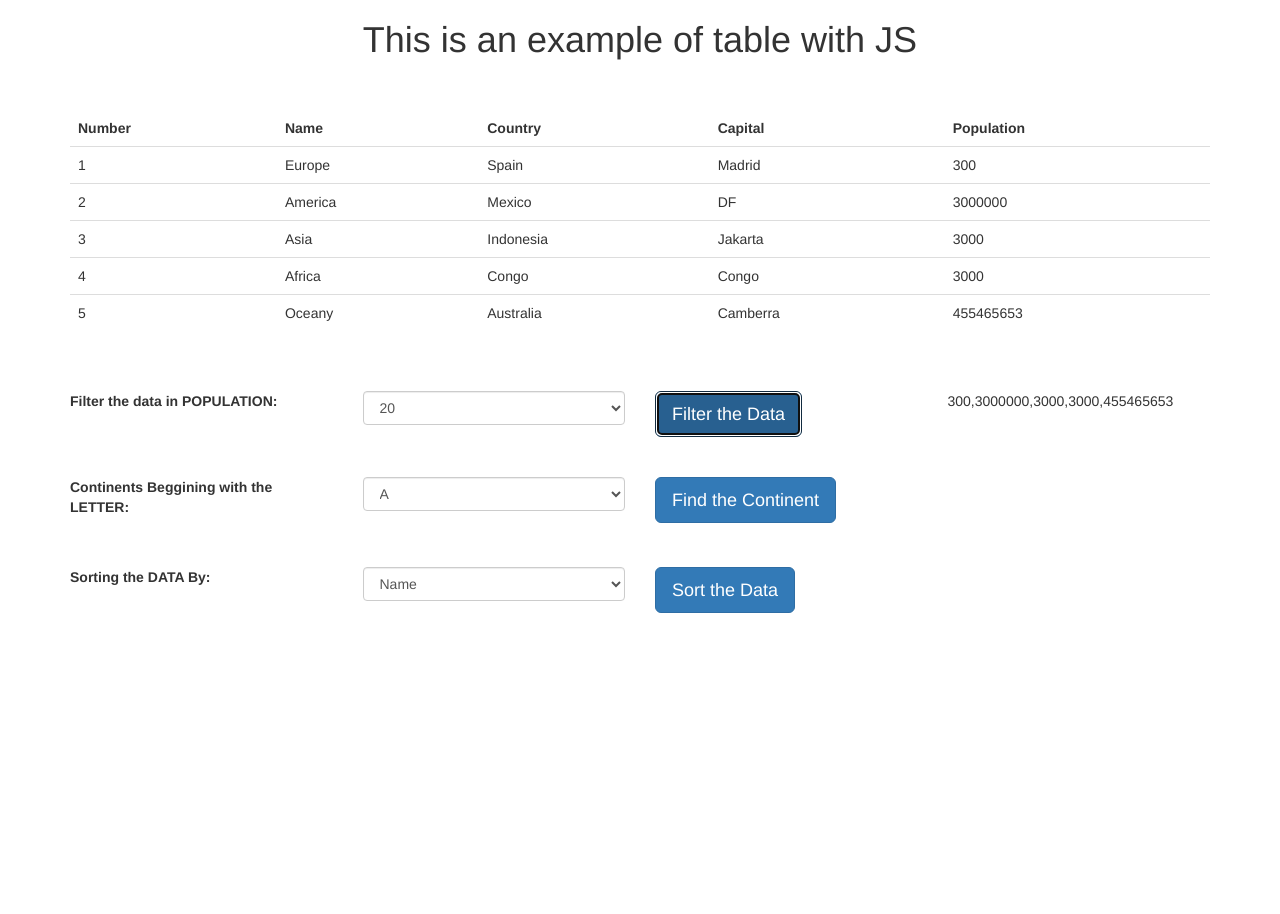
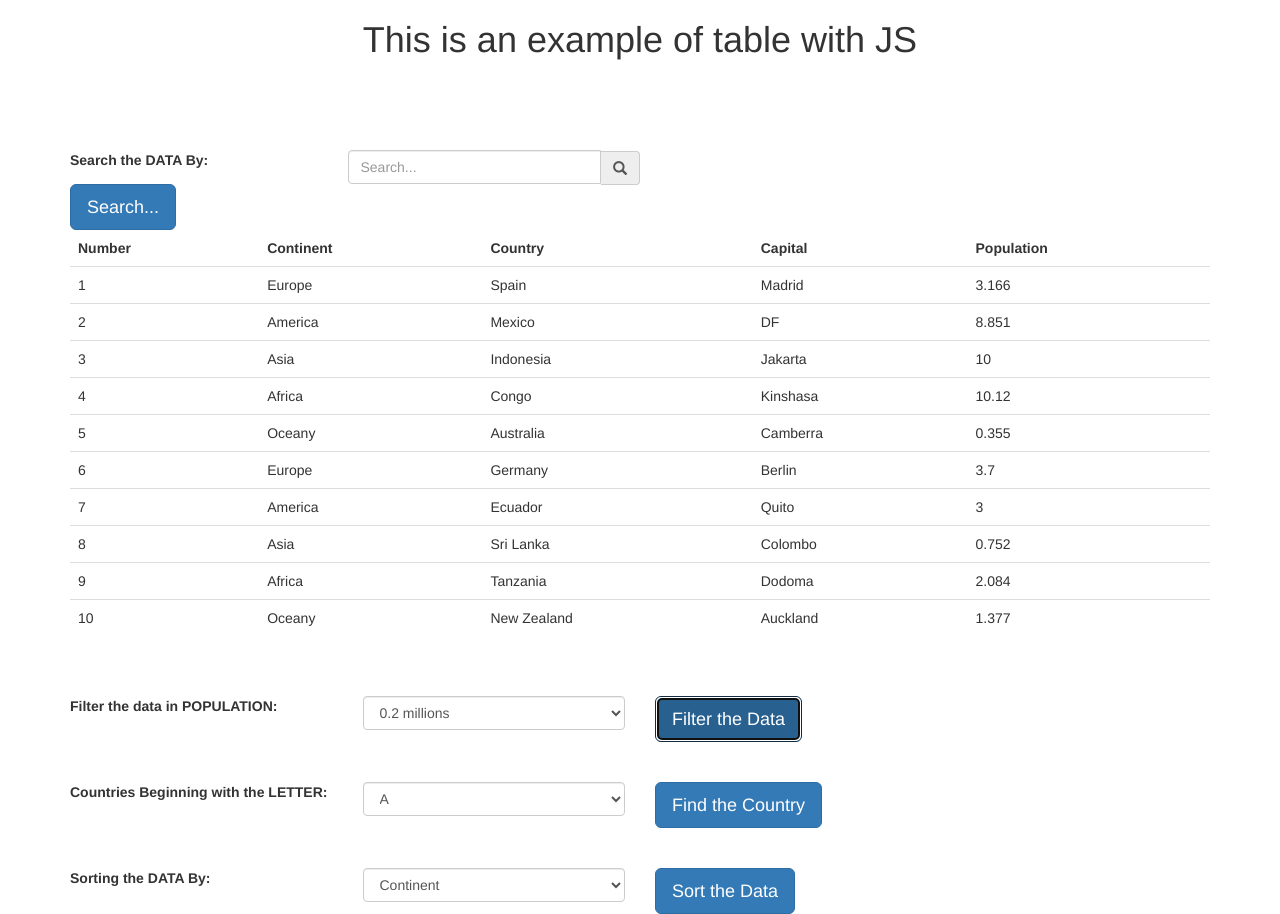
Before and after one commit to marcosOrdieres/Table-js, a plain HTML site: page docs/index.html in a window 1280 px wide. Both pictures are taken after a click on the button "Filter the Data". Before the commit the page ends 800 px from the top, so only its background shows below. Drawn offline with nearby package versions, Linux system fonts and the light colour scheme.

Commit message:
goodPractices

```diff
--- a/docs/app.js
+++ b/docs/app.js
@@ -1,5 +1,3 @@
-//search, order, que cambie la tabla y add.
-
 function makeRequest(obj) {
     return new Promise((resolve, reject) => {
         const httpRequest = new XMLHttpRequest();
@@ -8,7 +6,6 @@ function makeRequest(obj) {
             if (httpRequest.readyState === 4) {
                 if (httpRequest.status === 200) {
                     resolve(JSON.parse(httpRequest.responseText));
-
                 } else {
                     reject({
                         status: httpRequest.status,
@@ -22,29 +19,34 @@ function makeRequest(obj) {
     });
 }
 
-function suficienteGrande(valor) {
-    return valor > document.getElementById("population").value;
+function suficienteGrande(valueTamanyo) {
+    return valueTamanyo > document.getElementById("population").value;
+}
+
+function searchString(searched) {
+    return searched = document.getElementById("search-text").value;
 }
 
 function createTable(arrayModel, titles, fields) {
-    var table = document.getElementById("table");
+    const table = document.getElementById("table");
+    table.innerHTML = "";
 
-    var thead = table.createTHead();
+    const thead = table.createTHead();
 
-    var tr = thead.insertRow();
+    const tr = thead.insertRow();
 
     titles.forEach(function (title) {
-        var th = tr.insertCell();
+        const th = tr.insertCell();
         th.innerHTML = "<b>" + title + "</b>";
     });
 
-    var tbody = table.createTBody();
+    const tbody = table.createTBody();
 
     arrayModel.forEach(function (model) {
-        var tr = thead.insertRow();
+        const tr = thead.insertRow();
 
         fields.forEach(function (field) {
-            var td = tr.insertCell();
+            const td = tr.insertCell();
             td.innerHTML = model[field];
         });
     });
@@ -54,25 +56,23 @@ makeRequest({
     mock: "mock.json"
 })
 .then((myArr) => {
-    var titles = ["Number", "Name", "Country", "Capital", "Population"];
-    var fields = ["number", "name", "country", "capital", "population"];
+    const titles = ["Number", "Continent", "Country", "Capital", "Population"];
+    const fields = ["number", "continent", "country", "capital", "population"];
 
     createTable(myArr, titles, fields);
-    //addPlace(myArr);
+    function findData(event) {
+        const select = document.getElementById("select");
+        const found = document.getElementById("found");
 
-    document.getElementById("Find").addEventListener("click", function findData(event) {
-        var select = document.getElementById("select");
-        var found = document.getElementById("Found");
-
-        var namesFind = myArr.map((row) => row.name).filter((name) => name[0] === select.value);
+        const namesFind = myArr.map((row) => row.country).filter((country) => country[0] === select.value);
 
         found.innerHTML = namesFind;
-    });
+    };
 
-    document.getElementById("Filter").addEventListener("click", function filterData(event) {
-        var arrayNameFilter = myArr.map((element) => element.population);
+    function filterData(event) {
+        const arrayNameFilter = myArr.map((element) => element.population);
 
-        var filtered = arrayNameFilter.filter(suficienteGrande);
+        const filtered = arrayNameFilter.filter(suficienteGrande);
 
         if (arrayNameFilter.every(suficienteGrande)) {
             alert("Todos son Países Grandes.")
@@ -80,27 +80,38 @@ makeRequest({
             alert("NO todos son Países Grandes.")
         }
 
-        document.getElementById("filtered").innerHTML = filtered;
-    });
+        filtered = document.getElementById("filtered").innerHTML;
+    };
 
-    document.getElementById("Sort").addEventListener("click", function sortData(event) {
-        var selectSort = document.getElementById("selectSort");
+    function sortData(event) {
+        const selectSort = document.getElementById("select-sort");
 
-        var arrayName = myArr.map((element) => element[selectSort.value]);
+        const arrayName = myArr.map((element) => element[selectSort.value]);
 
-        var sorted = arrayName.sort();
+        const sorted = arrayName.sort();
         document.getElementById("sort").innerHTML = sorted;
-    });
+    };
+
+    function searchData(event) {
+        const arrFinal = [];
+        myArr.forEach((valueA) => {
+                const strObj = String(Object.values(valueA));
+                if (strObj.indexOf(searchString()) > -1) {
+                    return arrFinal.push(valueA);
+                }
+        });
+
+        createTable(arrFinal,titles, fields);
+    };
+
+    document.getElementById("find").addEventListener("click",findData, false);
+
+    document.getElementById("filter").addEventListener("click",filterData,false);
+
+    document.getElementById("sort-but").addEventListener("click",sortData,false);
+
+    document.getElementById("search-but").addEventListener("click",searchData,false);
 })
 .catch((reason) => {
     console.log('Handle rejected promise (' + reason + ') here.');
 });
-
-/*
-function addPlace(arr) {
-    var b={"number":"6","name":"dfdf", "country":"fdf","capital":"gfgfg","population":54545};
-    //var yes = arr.push("dsd","dsds","dsdsd","dsdsd",54545);
-    var yes = arr.push(b);
-    document.getElementById("add").innerHTML = yes;s
-}
-*/
--- a/docs/index.html
+++ b/docs/index.html
@@ -19,6 +19,26 @@
     <thead>
 		<h1 align="center">This is an example of table with JS</h1><br><br>
     </thead>
+
+	<br><br>
+
+	<div class="row">
+		<div class="form-group">
+	  		<div class="col-sm-3 col-md-3 col-lg-3">
+	  			<p><strong>Search the DATA By: </strong></p>
+			</div>
+
+			<div class="input-group col-sm-3 col-md-3 col-lg-3">
+			  <input id="search-text" type="text" class="form-control" placeholder="Search..." aria-describedby="basic-addon2">
+			  <span class="input-group-addon glyphicon glyphicon-search" id="basic-addon2"></span>
+			</div>
+
+			<div class="col-sm-3 col-md-3 col-lg-3">
+	  	  		<button type="button" class="btn btn-primary btn-lg" id="search-but">Search...</button>
+	  	  	</div>
+		</div>
+			  <div class="col-sm-3 col-md-3 col-lg-3" id="search"></div>
+	</div>
     <tbody>
 
     </tbody>
@@ -36,15 +56,18 @@
 
 		<div class="col-sm-3 col-md-3 col-lg-3">
 			<select class="form-control" id="population">
-				  <option id="20" value="20">20</option>
-				  <option id="300000" value="300000">300000</option>
-				  <option id="400000" value="400000">400000</option>
-				  <option id="500000" value="500000">500000</option>
+				<option id="0.2" value="0.2">0.2 millions</option>
+				<option id="0.5" value="0.5">0.5 millions</option>
+				<option id="1" value="1">1 millions</option>
+				<option id="2" value="2">2 millions</option>
+				<option id="3" value="3">3 millions</option>
+				<option id="4" value="4">4 millions</option>
+				<option id="5" value="5">5 millions</option>
 			</select>
 		</div>
 
 		<div class="col-sm-3 col-md-3 col-lg-3">
-			  <button type="button" class="btn btn-primary btn-lg" id="Filter">Filter the Data</button>
+			  <button type="button" class="btn btn-primary btn-lg" id="filter">Filter the Data</button>
 		</div>
 			  <div class="col-sm-3 col-md-3 col-lg-3" id="filtered"></div>
 		</div>
@@ -54,21 +77,27 @@
 	<div class="row">
 		<div class="form-group">
   		<div class="col-sm-3 col-md-3 col-lg-3">
-  			<p><strong>Continents Beggining with the LETTER: </strong></p>
+  			<p><strong>Countries Beginning with the LETTER: </strong></p>
 		</div>
 
 		<div class="col-sm-3 col-md-3 col-lg-3">
 		  	<select class="form-control" id="select">
-			    <option id="A" value="A">A</option>
-			    <option id="O" value="O">O</option>
+		  		<option id="A" value="A">A</option>
+			    <option id="S" value="S">S</option>
+			    <option id="M" value="M">M</option>
 			    <option id="E" value="E">E</option>
+				<option id="C" value="C">C</option>
+			    <option id="N" value="N">N</option>
+			    <option id="I" value="I">I</option>
+			    <option id="G" value="G">G</option>
+			    <option id="T" value="T">T</option>
 		  	</select>
 		</div>
 
 		<div class="col-sm-3 col-md-3 col-lg-3">
-			  <button type="button" class="btn btn-primary btn-lg" id="Find">Find the Continent</button>
+			  <button type="button" class="btn btn-primary btn-lg" id="find">Find the Country</button>
 		</div>
-			  <div class="col-sm-3 col-md-3 col-lg-3" id="Found"></div>
+			  <div class="col-sm-3 col-md-3 col-lg-3" id="found"></div>
 		</div>
 	</div>
 
@@ -81,18 +110,19 @@
 		</div>
 
 		<div class="col-sm-3 col-md-3 col-lg-3">
-		 	<select class="form-control" id="selectSort">
-			    <option id="name" value="name">Name</option>
+		 	<select class="form-control" id="select-sort">
+			    <option id="continent" value="continent">Continent</option>
 			    <option id="country" value="country">Country</option>
 			    <option id="capital" value="capital">Capital</option>
 		  	</select>
 		</div>
 
 		<div class="col-sm-3 col-md-3 col-lg-3">
-  	  		<button type="button" class="btn btn-primary btn-lg" id="Sort">Sort the Data</button></div>
+  	  		<button type="button" class="btn btn-primary btn-lg" id="sort-but">Sort the Data</button></div>
 		</div>
 			  <div class="col-sm-3 col-md-3 col-lg-3" id="sort"></div>
 		</div>
+
 </div>
 
 <script src="app.js"></script>
--- a/docs/mock.json
+++ b/docs/mock.json
@@ -1,7 +1,12 @@
 [
-		{"number":"1","name":"Europe", "country":"Spain","capital":"Madrid","population":300},
-		{"number":"2","name":"America", "country":"Mexico","capital":"DF","population":3000000},
-		{"number":"3","name":"Asia", "country":"Indonesia","capital":"Jakarta","population":3000},
-		{"number":"4","name":"Africa", "country":"Congo","capital":"Congo","population":3000},
-		{"number":"5","name":"Oceany", "country":"Australia","capital":"Camberra","population":455465653}
+		{"number":"1","continent":"Europe", "country":"Spain","capital":"Madrid","population":3.166},
+		{"number":"2","continent":"America", "country":"Mexico","capital":"DF","population":8.851},
+		{"number":"3","continent":"Asia", "country":"Indonesia","capital":"Jakarta","population":10},
+		{"number":"4","continent":"Africa", "country":"Congo","capital":"Kinshasa","population":10.12},
+		{"number":"5","continent":"Oceany", "country":"Australia","capital":"Camberra","population":0.355},
+		{"number":"6","continent":"Europe", "country":"Germany","capital":"Berlin","population":3.7},
+		{"number":"7","continent":"America", "country":"Ecuador","capital":"Quito","population":3},
+		{"number":"8","continent":"Asia", "country":"Sri Lanka","capital":"Colombo","population":0.752},
+		{"number":"9","continent":"Africa", "country":"Tanzania","capital":"Dodoma","population":2.084},
+		{"number":"10","continent":"Oceany", "country":"New Zealand","capital":"Auckland","population":1.377}
 ]
```
Also changed, not shown: app.js (+51 -40 lines), index.html (+43 -13 lines), mock.json (+10 -5 lines).
